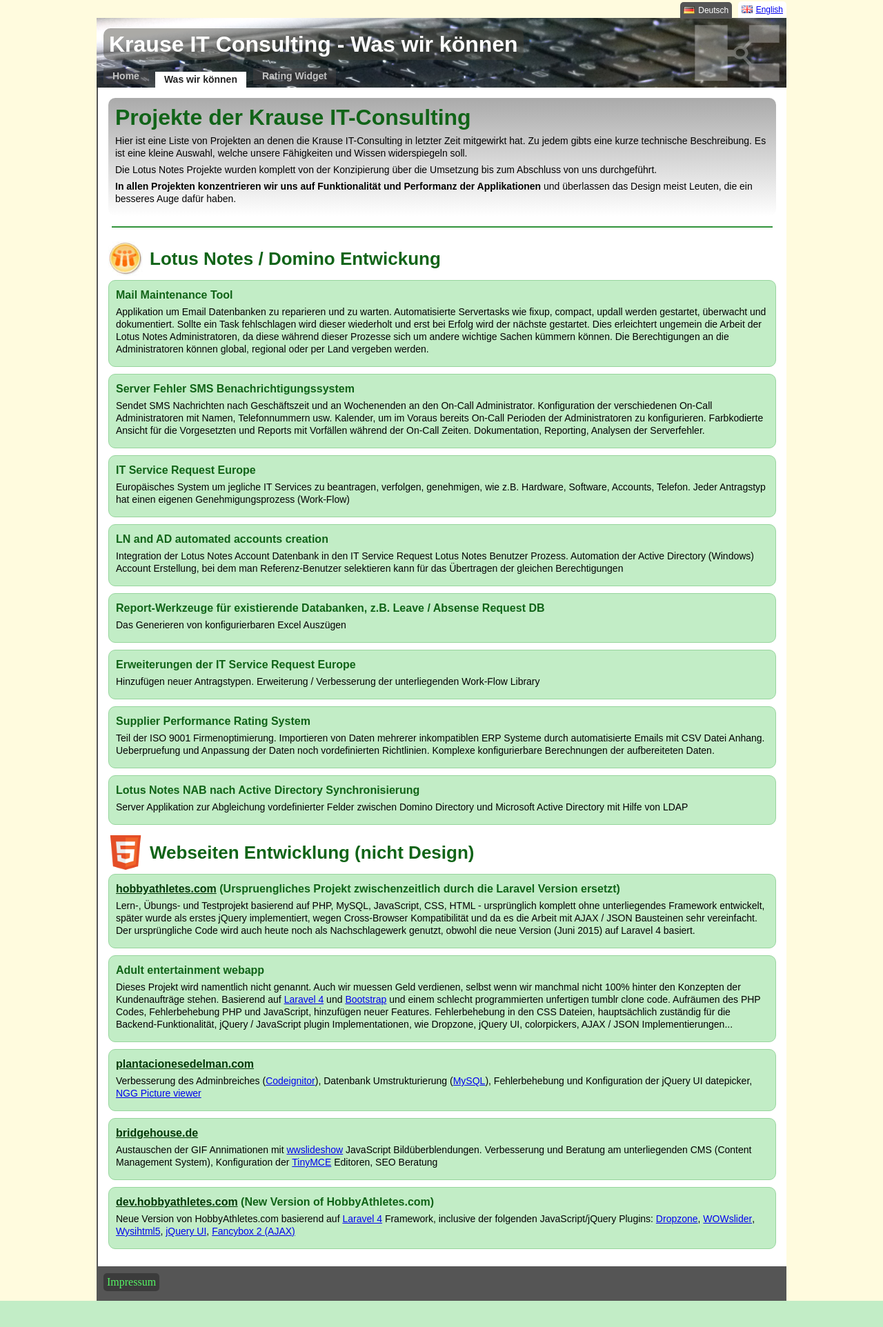
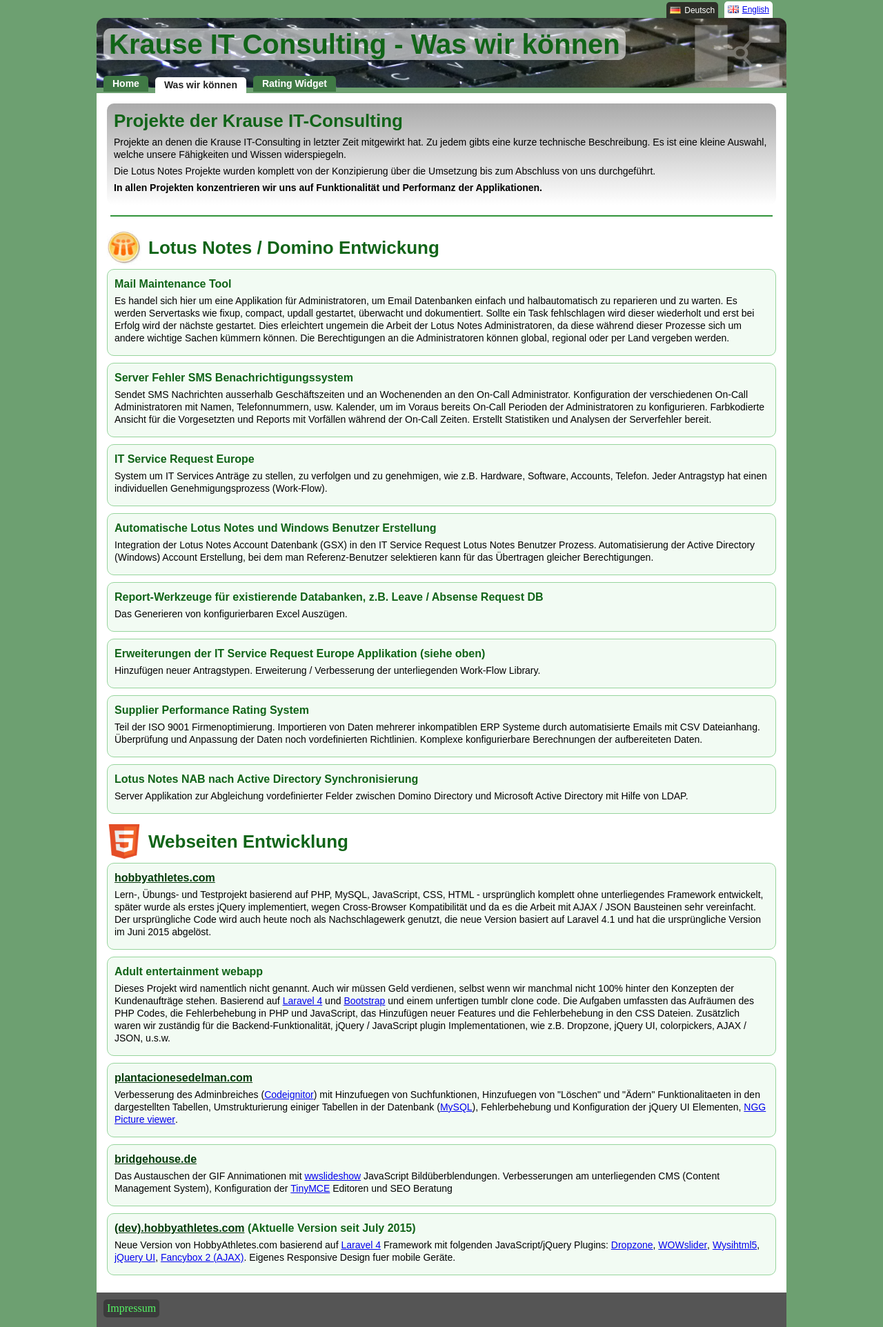
Before and after one commit to mac-duff/krause-it-consulting, a PHP site: page /de/projekte/ in a window 1280 px wide. Shown: the whole page at 69% size. Before the commit the page ends 1886 px from the top, so only its background shows below. Run offline with PHP 8.4, Linux system fonts and the light colour scheme.

Commit message:
Improving German text of index page and Was wir koennen

```diff
--- a/css/main-01-2015.css
+++ b/css/main-01-2015.css
@@ -51,7 +51,7 @@ p{
 }
 
 html { height:100%; width:100%;}
-body { height:100%; width:100%; background-color:rgba(255, 233, 74, 0.18);;}
+body { height:100%; width:100%; background-color:rgba(17, 100, 24, 0.61);}
 img{ border-width:0px; }
 h1{color:#31943a; font: bold 32px arial,sans-serif; margin: 5px 0;}
 h2{color:#31943a; font: bold 26px arial,sans-serif; margin: 15px 0;}
@@ -64,6 +64,10 @@ header{
     padding: 10px;
     background-image: url(/img/headerbg.png);
     background-size: 100%;
+    background-position: center;
+	border: 0px solid #6DA071;
+    border-bottom-width: 8px;
+    border-radius: 12px 12px 0 0;
 }
 header img{
     float: right;
@@ -73,16 +77,17 @@ header img{
 }
 header h1{
     line-height: 30px;
-    color: #ffffff;
-    background-color: rgba(70, 67, 58, 0.45);
+    color: #116418;
+    background-color: rgba(255, 255, 255, 0.58);
     display: inline-block;
     padding: 8px;
     border-radius: 10px;
+    font-size: 40px;
 }
 header a{
     display: inline-block;
-    color: rgb(195, 195, 195);
-    background: rgba(64, 63, 63, 0.58);
+    color: white;
+    background: rgb(64, 121, 69);
     width: auto;
     padding: 3px 13px;
     margin: 2px 6px 0px 0px;
@@ -90,17 +95,19 @@ header a{
     font: bold 14px arial, sans-serif;
     height: 17px;
     position: relative;
-    top: 5px;
+    top: 16px;
+    border-radius: 5px 5px 0 0;
 }
 header a:hover{
     color: #000;
     background:#888;
+
 }
 header a.active{
 	color:#222;
 	background: #ffffff;
 	position: relative;
-	top: 10px;
+	top: 18px;
 }
 
 footer{
@@ -136,7 +143,6 @@ footer a:hover{
     padding: 15px;
     font: 16px arial,sans-serif;
     background:#fff;
-    border-left: 2px solid #555;
 }
 .logo{
 	float: left;
@@ -219,7 +225,7 @@ hr{
   margin: 10px 0px;
   border: 1px solid rgb(151, 213, 157);
   padding: 10px;
-  background: rgb(194, 237, 198);
+  background: rgb(242, 251, 243);
   border-radius: 10px;
 }
 .projects h1,.projects h2{
@@ -264,6 +270,7 @@ hr{
   display: block;
   font: 12px arial,sans-serif;
   text-decoration: none;
+  margin-right: 20px;
   text-align: right;
 }
 .language_switcher a{
@@ -275,8 +282,8 @@ hr{
 }
 .language_switcher span{
   display: inline-block;
-  background: #555;
-  margin: 2px 0px 0px 5px;
+  background: #2E2F29;
+  margin: 2px 0 0px 5px;
   padding: 5px;
   color: #FFF;
   border-radius: 5px 5px 0 0;
@@ -334,6 +341,9 @@ header img{
 header{
 	background-size: 100% 100%;
 }
+header h1{
+	font-size:32px;
+}
 }
 
 @media only screen and (max-width: 480px) {
--- a/includes/de_projekte.php
+++ b/includes/de_projekte.php
@@ -3,69 +3,69 @@
 ?>
 <div class="projects">
  <div class="content_header">
-  <h1>Projekte der Krause IT-Consulting</h1>
-  <p>Hier ist eine Liste von Projekten an denen die Krause IT-Consulting in letzter Zeit mitgewirkt hat. Zu jedem gibts eine kurze technische Beschreibung. Es ist eine kleine Auswahl, welche unsere F&auml;higkeiten und Wissen widerspiegeln soll.</p>
+  <h2 style="margin:0px;">Projekte der Krause IT-Consulting</h2>
+  <p>Projekte an denen die Krause IT-Consulting in letzter Zeit mitgewirkt hat. Zu jedem gibts eine kurze technische Beschreibung. Es ist eine kleine Auswahl, welche unsere F&auml;higkeiten und Wissen widerspiegeln.</p>
   <p>Die Lotus Notes Projekte wurden komplett von der Konzipierung &uuml;ber die Umsetzung bis zum Abschluss von uns durchgef&uuml;hrt.</p>
-  <p><strong>In allen Projekten konzentrieren wir uns auf Funktionalit&auml;t und Performanz der Applikationen</strong> und &uuml;berlassen das Design meist Leuten, die ein besseres Auge daf&uuml;r haben.</p>
+  <p><strong>In allen Projekten konzentrieren wir uns auf Funktionalit&auml;t und Performanz der Applikationen.</strong></p>
  </div>
  <hr />
  <img src="/img/LotusNotes_symbol.jpg" alt="Symbol for Lotus Notes" />
  <h2>Lotus Notes / Domino Entwickung</h2>
  <ol class="project_list">
   <li><h3>Mail Maintenance Tool</h3>
-	<p>Applikation um Email Datenbanken zu reparieren und zu warten. Automatisierte Servertasks wie fixup, compact, updall werden gestartet, &uuml;berwacht und dokumentiert. Sollte ein Task fehlschlagen wird dieser wiederholt und erst bei Erfolg wird der n&auml;chste gestartet. Dies erleichtert ungemein die Arbeit der Lotus Notes Administratoren, da diese w&auml;hrend dieser Prozesse sich um andere wichtige Sachen k&uuml;mmern k&ouml;nnen. Die Berechtigungen an die Administratoren k&ouml;nnen global, regional oder per Land vergeben werden.</p>
+	<p>Es handel sich hier um eine Applikation f&uuml;r Administratoren, um Email Datenbanken einfach und halbautomatisch zu reparieren und zu warten. Es werden Servertasks wie fixup, compact, updall gestartet, &uuml;berwacht und dokumentiert. Sollte ein Task fehlschlagen wird dieser wiederholt und erst bei Erfolg wird der n&auml;chste gestartet. Dies erleichtert ungemein die Arbeit der Lotus Notes Administratoren, da diese w&auml;hrend dieser Prozesse sich um andere wichtige Sachen k&uuml;mmern k&ouml;nnen. Die Berechtigungen an die Administratoren k&ouml;nnen global, regional oder per Land vergeben werden.</p>
   </li>
   <li>
    <h3>Server Fehler SMS Benachrichtigungssystem</h3>
-   <p>Sendet SMS Nachrichten nach Gesch&auml;ftszeit und an Wochenenden an den On-Call Administrator. Konfiguration der verschiedenen On-Call Administratoren mit Namen, Telefonnummern usw. Kalender, um im Voraus bereits On-Call Perioden der Administratoren zu konfigurieren. Farbkodierte Ansicht f&uuml;r die Vorgesetzten und Reports mit Vorf&auml;llen w&auml;hrend der On-Call Zeiten. Dokumentation, Reporting, Analysen der Serverfehler.</p>
+   <p>Sendet SMS Nachrichten ausserhalb Gesch&auml;ftszeiten und an Wochenenden an den On-Call Administrator. Konfiguration der verschiedenen On-Call Administratoren mit Namen, Telefonnummern, usw. Kalender, um im Voraus bereits On-Call Perioden der Administratoren zu konfigurieren. Farbkodierte Ansicht f&uuml;r die Vorgesetzten und Reports mit Vorf&auml;llen w&auml;hrend der On-Call Zeiten. Erstellt Statistiken und Analysen der Serverfehler bereit.</p>
   </li>
   <li>
    <h3>IT Service Request Europe</h3>
-	<p>Europ&auml;isches System um jegliche IT Services zu beantragen, verfolgen, genehmigen, wie z.B. Hardware, Software, Accounts, Telefon. Jeder Antragstyp hat einen eigenen Genehmigungsprozess (Work-Flow)</p>
+	<p>System um IT Services Antr&auml;ge zu stellen, zu verfolgen und zu genehmigen, wie z.B. Hardware, Software, Accounts, Telefon. Jeder Antragstyp hat einen individuellen Genehmigungsprozess (Work-Flow).</p>
   </li>
   <li>
-   <h3>LN and AD automated accounts creation</h3>
-	<p>Integration der Lotus Notes Account Datenbank in den IT Service Request Lotus Notes Benutzer Prozess. Automation der Active Directory (Windows) Account Erstellung, bei dem man Referenz-Benutzer selektieren kann f&uuml;r das &Uuml;bertragen der gleichen Berechtigungen</p>
+   <h3>Automatische Lotus Notes und Windows Benutzer Erstellung</h3>
+	<p>Integration der Lotus Notes Account Datenbank (GSX) in den IT Service Request Lotus Notes Benutzer Prozess. Automatisierung der Active Directory (Windows) Account Erstellung, bei dem man Referenz-Benutzer selektieren kann f&uuml;r das &Uuml;bertragen gleicher Berechtigungen.</p>
   </li>
   <li>
    <h3>Report-Werkzeuge f&uuml;r existierende Databanken, z.B. Leave / Absense Request DB</h3>
-	<p>Das Generieren von konfigurierbaren Excel Ausz&uuml;gen</p>
+	<p>Das Generieren von konfigurierbaren Excel Ausz&uuml;gen.</p>
   </li>
   <li>
-   <h3>Erweiterungen der IT Service Request Europe</h3>
-	<p>Hinzuf&uuml;gen neuer Antragstypen. Erweiterung / Verbesserung der unterliegenden Work-Flow Library</p>
+   <h3>Erweiterungen der IT Service Request Europe Applikation (siehe oben)</h3>
+	<p>Hinzuf&uuml;gen neuer Antragstypen. Erweiterung / Verbesserung der unterliegenden Work-Flow Library.</p>
   </li>
   <li>
    <h3>Supplier Performance Rating System</h3>
-	<p>Teil der ISO 9001 Firmenoptimierung. Importieren von Daten mehrerer inkompatiblen ERP Systeme durch automatisierte Emails mit CSV Datei Anhang. Ueberpruefung und Anpassung der Daten noch vordefinierten Richtlinien. Komplexe konfigurierbare Berechnungen der aufbereiteten Daten.</p>
+	<p>Teil der ISO 9001 Firmenoptimierung. Importieren von Daten mehrerer inkompatiblen ERP Systeme durch automatisierte Emails mit CSV Dateianhang. &Uuml;berpr&uuml;fung und Anpassung der Daten noch vordefinierten Richtlinien. Komplexe konfigurierbare Berechnungen der aufbereiteten Daten.</p>
   </li>
   <li>
    <h3>Lotus Notes NAB nach Active Directory Synchronisierung</h3>
-	<p>Server Applikation zur Abgleichung vordefinierter Felder zwischen Domino Directory und Microsoft Active Directory mit Hilfe von LDAP</p>
+	<p>Server Applikation zur Abgleichung vordefinierter Felder zwischen Domino Directory und Microsoft Active Directory mit Hilfe von LDAP.</p>
   </li>
  </ol>
  <img style="top: 5px;" src="/img/html5_symbol.png" alt="Symbol for HTML5" />
- <h2>Webseiten Entwicklung (nicht Design)</h2>
+ <h2>Webseiten Entwicklung</h2>
  <ol class="project_list">
   <li>
-   <h3><a href="http://hobbyathletes.com" title="Community for Hobby and Amateur Athletes">hobbyathletes.com</a> (Urspruengliches Projekt zwischenzeitlich durch die Laravel Version ersetzt)</h3>
-	<p>Lern-, &Uuml;bungs- und Testprojekt basierend auf PHP, MySQL, JavaScript, CSS, HTML - urspr&uuml;nglich komplett ohne unterliegendes Framework entwickelt, sp&auml;ter wurde als erstes jQuery implementiert, wegen Cross-Browser Kompatibilit&auml;t und da es die Arbeit mit AJAX / JSON Bausteinen sehr vereinfacht. Der  urspr&uuml;ngliche Code wird auch heute noch als Nachschlagewerk genutzt, obwohl die neue Version (Juni 2015) auf Laravel 4 basiert.</p>
+   <h3><a href="http://hobbyathletes.com" title="Community for Hobby and Amateur Athletes">hobbyathletes.com</a></h3>
+	<p>Lern-, &Uuml;bungs- und Testprojekt basierend auf PHP, MySQL, JavaScript, CSS, HTML - urspr&uuml;nglich komplett ohne unterliegendes Framework entwickelt, sp&auml;ter wurde als erstes jQuery implementiert, wegen Cross-Browser Kompatibilit&auml;t und da es die Arbeit mit AJAX / JSON Bausteinen sehr vereinfacht. Der  urspr&uuml;ngliche Code wird auch heute noch als Nachschlagewerk genutzt, die neue Version basiert auf Laravel 4.1 und hat die urspr&uuml;ngliche Version im Juni 2015 abgel&ouml;st.</p>
   </li>
   <li>
    <h3>Adult entertainment webapp</h3>
-	<p>Dieses Projekt wird namentlich nicht genannt. Auch wir muessen Geld verdienen, selbst wenn wir manchmal nicht 100% hinter den Konzepten der Kundenauftr&auml;ge stehen. Basierend auf <a href="http://laravel.com/" title="Laravel - The PHP framework for web artisans.">Laravel 4</a> und <a href="http://getbootstrap.com/" title="Bootstrap is the most popular HTML, CSS, and JS framework">Bootstrap</a> und einem schlecht programmierten unfertigen tumblr clone code. Aufr&auml;umen des PHP Codes, Fehlerbehebung PHP und JavaScript, hinzuf&uuml;gen neuer Features. Fehlerbehebung in den CSS Dateien, haupts&auml;chlich zust&auml;ndig f&uuml;r die Backend-Funktionalit&auml;t, jQuery / JavaScript plugin Implementationen, wie Dropzone, jQuery UI, colorpickers, AJAX / JSON Implementierungen...</p>
+	<p>Dieses Projekt wird namentlich nicht genannt. Auch wir m&uuml;ssen Geld verdienen, selbst wenn wir manchmal nicht 100% hinter den Konzepten der Kundenauftr&auml;ge stehen. Basierend auf <a href="http://laravel.com/" title="Laravel - The PHP framework for web artisans.">Laravel 4</a> und <a href="http://getbootstrap.com/" title="Bootstrap is the most popular HTML, CSS, and JS framework">Bootstrap</a> und einem unfertigen tumblr clone code. Die Aufgaben umfassten das Aufr&auml;umen des PHP Codes, die Fehlerbehebung in PHP und JavaScript, das Hinzuf&uuml;gen neuer Features und die Fehlerbehebung in den CSS Dateien. Zus&auml;tzlich waren wir zust&auml;ndig f&uuml;r die Backend-Funktionalit&auml;t, jQuery / JavaScript plugin Implementationen, wie z.B. Dropzone, jQuery UI, colorpickers, AJAX / JSON, u.s.w.</p>
   </li>
   <li>
    <h3><a href="http://www.plantacionesedelman.com" title="Regenwald Baumpatenschaften">plantacionesedelman.com</a></h3>
-	<p>Verbesserung des Adminbreiches (<a href="http://www.codeigniter.com/" title="CodeIgniter - a powerful PHP framework" >Codeignitor</a>), Datenbank Umstrukturierung (<a href="http://dev.mysql.com/" title="MySQL ::  The world's most popular open source database">MySQL</a>), Fehlerbehebung und Konfiguration der jQuery UI datepicker, <a href="http://www.nextgen-gallery.com/basic-slideshow-gallery/" title="Nextgen Gallery - Basic Slideshow Gallery">NGG Picture viewer</a></p>
+	<p>Verbesserung des Adminbreiches (<a href="http://www.codeigniter.com/" title="CodeIgniter - a powerful PHP framework" >Codeignitor</a>) mit Hinzufuegen von Suchfunktionen, Hinzufuegen von "L&ouml;schen" und "&Auml;dern" Funktionalitaeten in den dargestellten Tabellen, Umstrukturierung einiger Tabellen in der Datenbank (<a href="http://dev.mysql.com/" title="MySQL ::  The world's most popular open source database">MySQL</a>), Fehlerbehebung und Konfiguration der jQuery UI Elementen, <a href="http://www.nextgen-gallery.com/basic-slideshow-gallery/" title="Nextgen Gallery - Basic Slideshow Gallery">NGG Picture viewer</a>.</p>
   </li>
   <li>
    <h3><a href="http://www.bridgehouse.de" title="Homepage der Bridgehouse GmbH">bridgehouse.de</a></h3>
-	<p>Austauschen der GIF Annimationen mit <a href="https://github.com/werdewelt/wwslideshow" title="A responsive-friendly javascript slideshow">wwslideshow</a> JavaScript Bild&uuml;berblendungen. Verbesserung und Beratung am unterliegenden CMS (Content Management System), Konfiguration der <a href="http://www.tinymce.com/" title="TinyMCE Editor">TinyMCE</a> Editoren, SEO Beratung</p>
+	<p>Das Austauschen der GIF Annimationen mit <a href="https://github.com/werdewelt/wwslideshow" title="A responsive-friendly javascript slideshow">wwslideshow</a> JavaScript Bild&uuml;berblendungen. Verbesserungen am unterliegenden CMS (Content Management System), Konfiguration der <a href="http://www.tinymce.com/" title="TinyMCE Editor">TinyMCE</a> Editoren und SEO Beratung</p>
   </li>
   <li>
-   <h3><a href="http://hobbyathletes.com" title="Community for Hobby and Amateur Athletes">dev.hobbyathletes.com</a> (New Version of HobbyAthletes.com)</h3>
-	<p>Neue Version von HobbyAthletes.com basierend auf <a href="http://laravel.com/" title="Laravel - The PHP framework for web artisans.">Laravel 4</a> Framework, inclusive der folgenden JavaScript/jQuery Plugins: <a href="http://www.dropzonejs.com/" title="Dropzone.js">Dropzone</a>, <a href="http://wowslider.com/" title="WOW : jQuery Slider w/o Coding : jQuery Slideshow">WOWslider</a>, <a href="http://xing.github.io/wysihtml5/" title="WYSIHTML5 - A better approach to rich text editing">Wysihtml5</a>, <a href="https://jqueryui.com/" title="jQuery User Interface">jQuery UI</a>, <a href="http://fancyapps.com/fancybox/" title="fancyBox - Fancy jQuery Lightbox Alternative">Fancybox 2 (AJAX)</a></p>
+   <h3><a href="http://hobbyathletes.com" title="Community for Hobby and Amateur Athletes">(dev).hobbyathletes.com</a> (Aktuelle Version seit July 2015)</h3>
+	<p>Neue Version von HobbyAthletes.com basierend auf <a href="http://laravel.com/" title="Laravel - The PHP framework for web artisans.">Laravel 4</a> Framework mit folgenden JavaScript/jQuery Plugins: <a href="http://www.dropzonejs.com/" title="Dropzone.js">Dropzone</a>, <a href="http://wowslider.com/" title="WOW : jQuery Slider w/o Coding : jQuery Slideshow">WOWslider</a>, <a href="http://xing.github.io/wysihtml5/" title="WYSIHTML5 - A better approach to rich text editing">Wysihtml5</a>, <a href="https://jqueryui.com/" title="jQuery User Interface">jQuery UI</a>, <a href="http://fancyapps.com/fancybox/" title="fancyBox - Fancy jQuery Lightbox Alternative">Fancybox 2 (AJAX)</a>. Eigenes Responsive Design fuer mobile Ger&auml;te.</p>
   </li>
  </ol>
 </div>
--- a/index-de.php
+++ b/index-de.php
@@ -85,19 +85,19 @@ if(!$content){
 
 ELSE:?>
             <div class="content_header projects">
-             <h1>Was wir tun:</h1>
-             <p>Mit mehr als 10 Jahren Erfahrung mit Lotus Notes in allen Bereichen (Entwicklung, KPlanung und Instandhalting von Umgebungen mit 10000+ Benutzern und Support), ertellen wir herausragende, performante, individuell auf den Kunden abgestimmte Loesungen . Mit unserem ueber ein Jahrzehnt angereichertem Wissen reizen wir die Lotus Domino Plattform bis an ihre Grenzen aus.</p>
+             <h2 style="margin:0px;">Was wir tun:</h2>
+             <p>Mit mehr als 10 Jahren Erfahrung mit Lotus Notes in allen Bereichen (Entwicklung, Planung und Instandhaltung von Umgebungen mit bis zu 10000+ Benutzern und Support), ertellen wir herausragende, performante, individuell auf den Kunden abgestimmte L&ouml;sungen. Mit unserem &uuml;ber ein Jahrzehnt angereichertem Wissen reizen wir die Lotus Domino Plattform bis an ihre Grenzen aus.</p>
              <p><span style="font-weight: bold; color: rgb(17, 100, 24);">Das Wort "Unm&ouml;glich" ist uns nicht bekannt.</span></p>
             </div>
             <div class="services">
             	<div><i><img id="image-1" src="/img/check.png" alt="checked"/></i>Lotus Notes Applikation (Lotus Script, Lotus Formula, Xpages)</div>
             	<div><i><img id="image-2" src="/img/check.png" alt="checked"/></i>Entwicklung von Web Applikationen (PHP, HTML, CSS, JavaScript, MySQL)</div>
             	<div><i><img id="image-3" src="/img/check.png" alt="checked"/></i>Bevorzugtes Framework f&uuml;r web-basierende Applikationen: <a href="http://laravel.com/" title="Laravel - The PHP framework for web artisans.">Laravel 4</a> </div>
-            	<div><i><img id="image-4" src="/img/check.png" alt="checked"/></i>Erg&auml;nzungen und Verbesserungen mit <a href="http://jquery.com/" title="The Write Less, Do More, JavaScript Library">jQuery</a>, <a href="http://www.dropzonejs.com/" title="DropzoneJS is an open source library that provides beautiful and easy to use drag'n'drop file uploads with image previews.">Dropzone</a> und anderen JavaScript Plugins. Wenn's kein Plugin f&uuml;r Ihre Idee gibt, machen wir eins.</div>
-            	<div><i><img id="image-5" src="/img/check.png" alt="checked"/></i>&Auml;nderungen und Fehlerbehebung bei existierenden Applikationen, ob basierend auf einem Framework, CMS oder auch nicht.</div>
-            	<div><i><img id="image-6" src="/img/check.png" alt="checked"/></i>Hinzufuegen der heute so wichtigen sogenannten "Responsive CSS3 Designs" f&uuml;r Telefone und Tablets auf bereits existierende Webseiten, ohne das bestehende Design zu &auml;ndern</div>
+            	<div><i><img id="image-4" src="/img/check.png" alt="checked"/></i>Erg&auml;nzungen und Verbesserungen mit <a href="http://jquery.com/" title="The Write Less, Do More, JavaScript Library">jQuery</a>, <a href="http://www.dropzonejs.com/" title="DropzoneJS is an open source library that provides beautiful and easy to use drag'n'drop file uploads with image previews.">Dropzone</a> und anderen JavaScript Plugins. Wenn's kein Plugin f&uuml;r Ihre Idee gibt, machen wir eins</div>
+            	<div><i><img id="image-5" src="/img/check.png" alt="checked"/></i>&Auml;nderungen und Fehlerbehebung bei existierenden Applikationen, ob basierend auf einem Framework, CMS oder einen anderen Technologie</div>
+            	<div><i><img id="image-6" src="/img/check.png" alt="checked"/></i>Hinzuf&uuml;gen des heute so wichtigen "Responsive CSS3 Designs" f&uuml;r Telefone und Tablets auf bereits existierende Webseiten, ohne das bestehende Design zu &auml;ndern</div>
             </div>
-            <br/><a href="mailto:info@krause-it-consulting.com">Schreiben Sie uns</a> f&uuml;r Preisanfragen.
+            <br/><a href="mailto:info@krause-it-consulting.com">Schreiben Sie uns</a> f&uuml;r Preisanfragen
             <hr />
             <img class="logo" src="/img/logo-kitc-1.png" alt="Logo of Krause IT Consulting"/>
             <div class="content_header">
@@ -105,7 +105,7 @@ ELSE:?>
              <br/>Im Reipert 2
              <br/>D-54316 Lampaden
              <br/>Germany
-             <br/>+49 157 56713883 / +34 600 058654
+             <br/>+49 157 56713883 / +34 600 058 654
              <br/><a href="mailto:info@krause-it-consulting.com">info@krause-it-consulting.com</a>
              <br/><a href="http://krause-it-consulting.com">http://krause-it-consulting.com</a>
             </div>
```
